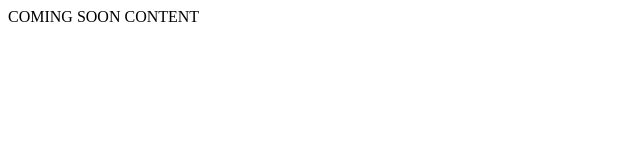
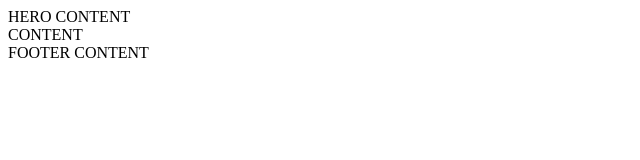
Before and after one commit to LinasKri/8-coming-soon, a website: page index.html in a window 1280 px wide. Shown: the whole page, without its empty margins (0-640 px from the left). Drawn offline with Linux system fonts and the light colour scheme.

Commit message:
HTML ir CSS failu struktura

```diff
--- a/index.html
+++ b/index.html
@@ -6,9 +6,26 @@
     <meta http-equiv="X-UA-Compatible" content="IE=edge">
     <meta name="viewport" content="width=device-width, initial-scale=1.0">
     <title>Coming soon</title>
+
 </head>
 
 <body>
-    COMING SOON CONTENT
+    <!-- HERO START-->
+    <div class = "hero">
+        HERO CONTENT
+    </div>
+    <!-- HERO END-->
+
+    <!-- CONTENT START-->
+    <div>
+        CONTENT
+    </div>
+    <!-- CONTENT END-->
+
+    <!-- FOOTER START-->
+    <div>
+        FOOTER CONTENT
+    </div>
+    <!-- FOOTER END-->
 </body>
 </html>
```
